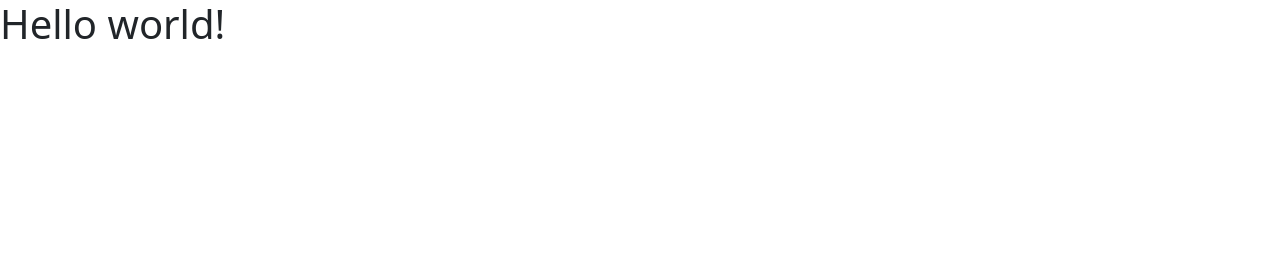
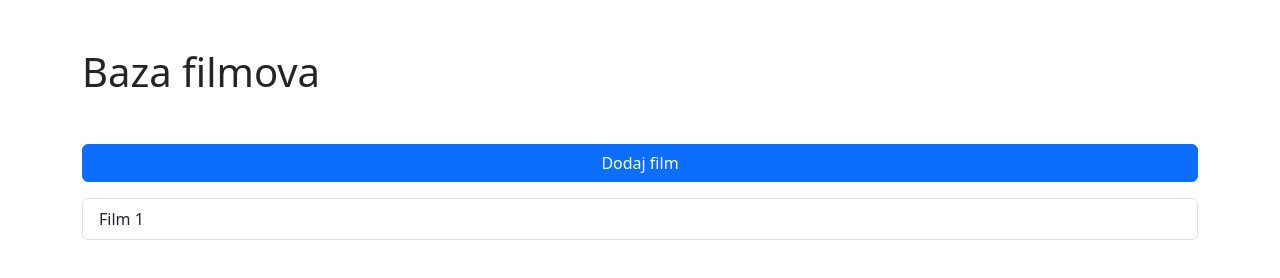
Before and after one commit to Herr-Hauptmann/movie-js-db, a plain HTML site: page index.html in a window 1280 px wide. Drawn offline with nearby package versions, Linux system fonts and the light colour scheme.

Commit message:
add basic interface

```diff
--- a/index.html
+++ b/index.html
@@ -11,7 +11,15 @@
     <script src="https://cdn.jsdelivr.net/npm/bootstrap@5.3.2/dist/js/bootstrap.bundle.min.js" integrity="sha384-C6RzsynM9kWDrMNeT87bh95OGNyZPhcTNXj1NW7RuBCsyN/o0jlpcV8Qyq46cDfL" crossorigin="anonymous" defer></script>
 </head>
 <body>
-    <h1>Hello world!</h1>
+    <div class="container">
+        <h1 class="h1 my-5">Baza filmova</h1>
+
+        <button class="btn btn-primary w-100" id="add-movie-btn">Dodaj film</button>
+
+        <ul class="list-group mt-3">
+            <li class="list-group-item">Film 1</li>
+        </ul>
+    </div>
 
 
 
```
